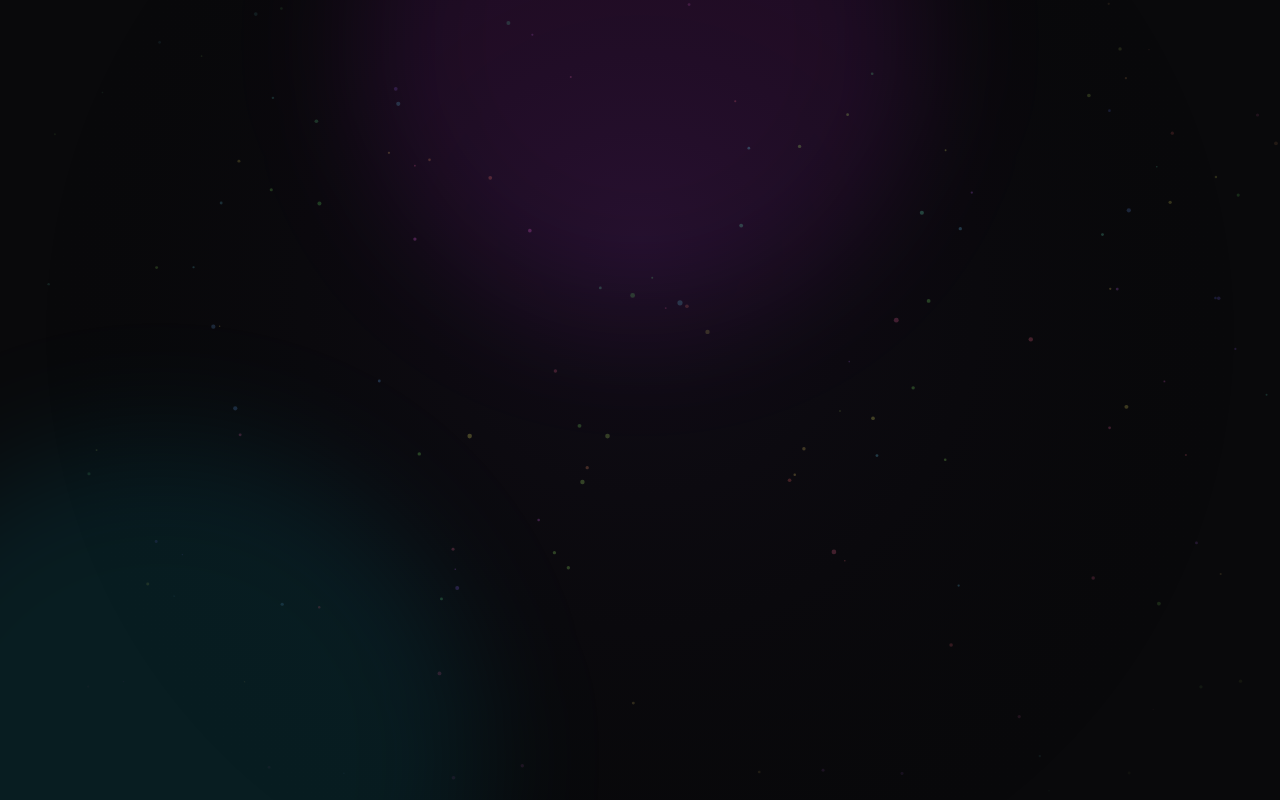
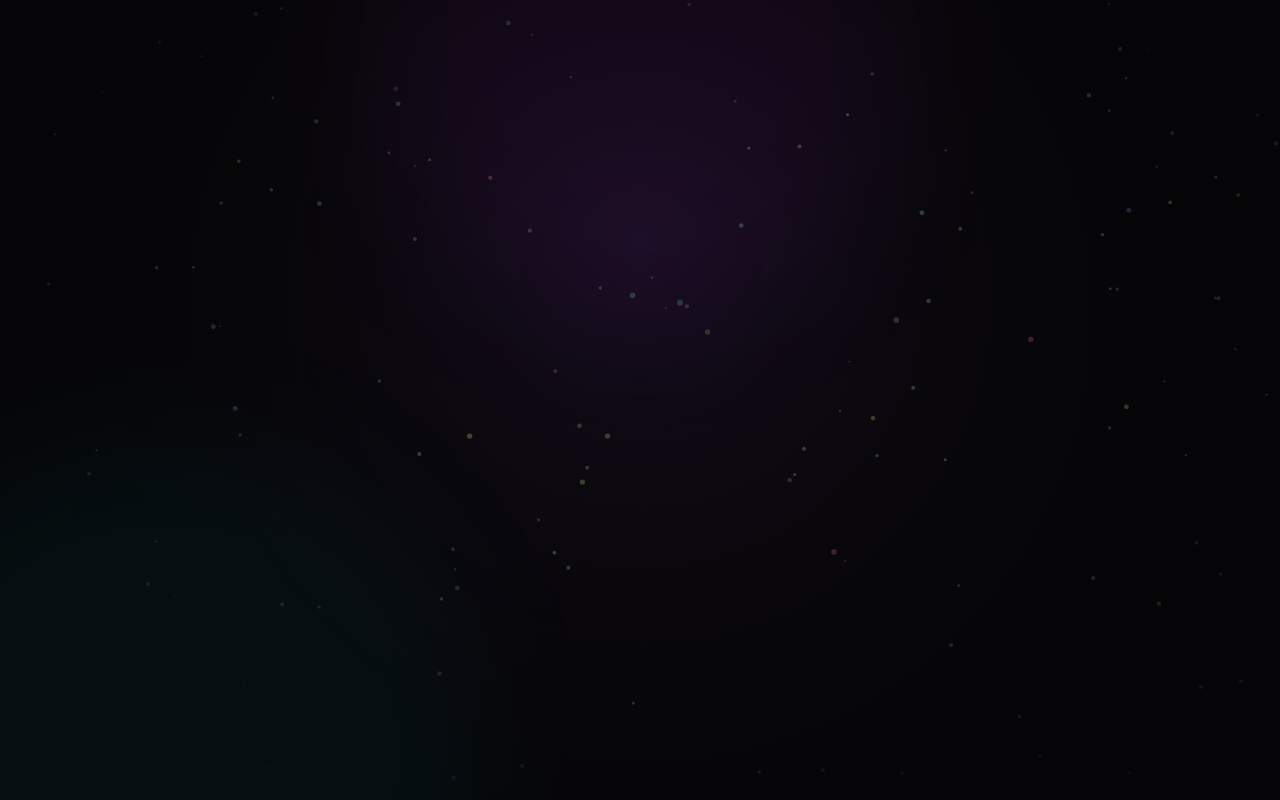
Before and after one commit to smccsw/flissinging, an Astro site in the folder site/: page / in a window 1280 px wide. Shown: the top 800 px of the page. Built offline with nearby package versions, Linux system fonts and the light colour scheme; Astro itself is replaced by a stand-in of ours; animation ran at ten frames a second.

Commit message:
feat: strengthen audio-reactive FX and contrast
Make the canvas background respond more visibly to music (pulse + lines + bloom) and improve contrast against the page.

Made-with: Cursor

```diff
--- a/site/src/components/FreeformBackground.astro
+++ b/site/src/components/FreeformBackground.astro
@@ -8,7 +8,7 @@
 ---
 
 <div aria-hidden="true" class="pointer-events-none fixed inset-0 -z-20">
-  <canvas data-freeform-bg class="h-full w-full opacity-70"></canvas>
+  <canvas data-freeform-bg class="h-full w-full opacity-90 mix-blend-screen"></canvas>
 </div>
 
 <!-- FX toggle (interactive, but tiny + unobtrusive) -->
--- a/site/src/layouts/Layout.astro
+++ b/site/src/layouts/Layout.astro
@@ -42,8 +42,8 @@ import FreeformBackground from "../components/FreeformBackground.astro";
 
     <div class="mx-auto flex min-h-dvh max-w-6xl flex-col px-4">
       <div aria-hidden="true" class="pointer-events-none fixed inset-0 -z-10">
-        <div class="absolute left-1/2 top-[-30vh] h-[70vh] w-[70vh] -translate-x-1/2 rounded-full bg-fuchsia-500/10 blur-3xl" />
-        <div class="absolute bottom-[-35vh] left-[-20vh] h-[80vh] w-[80vh] rounded-full bg-cyan-400/10 blur-3xl" />
+        <div class="absolute left-1/2 top-[-30vh] h-[70vh] w-[70vh] -translate-x-1/2 rounded-full bg-fuchsia-500/7 blur-3xl" />
+        <div class="absolute bottom-[-35vh] left-[-20vh] h-[80vh] w-[80vh] rounded-full bg-cyan-400/7 blur-3xl" />
       </div>
 
       <header class="sticky top-0 z-40 -mx-4 border-b border-white/10 bg-zinc-950/60 px-4 backdrop-blur">
--- a/site/src/lib/freeformBg.ts
+++ b/site/src/lib/freeformBg.ts
@@ -76,6 +76,8 @@ export function initFreeformBackground() {
   // Audio energy (0..1) pushed by the audio player when music is playing.
   let energy = 0;
   let energyTarget = 0;
+  let beat = 0;
+  let beatDecay = 0.86;
 
   const dpr = () => Math.min(2, window.devicePixelRatio || 1);
   let width = 0;
@@ -129,6 +131,10 @@ export function initFreeformBackground() {
     // Smooth energy so visuals feel musical, not jittery.
     energyTarget = clamp(energyTarget, 0, 1);
     energy = energy * 0.85 + energyTarget * 0.15;
+    // A simple beat detector: when energy rises quickly, punch a pulse.
+    const delta = energyTarget - energy;
+    if (delta > 0.12) beat = Math.min(1, beat + delta * 1.8);
+    beat *= beatDecay;
 
     // Background wash that subtly changes with scroll.
     const cA: [number, number, number] = [168, 85, 247]; // fuchsia-ish
@@ -138,20 +144,51 @@ export function initFreeformBackground() {
     ctx.clearRect(0, 0, width, height);
     ctx.globalCompositeOperation = "source-over";
 
+    // Darken wash to increase contrast while keeping color.
+    ctx.fillStyle = `rgba(0, 0, 0, ${0.35 - energy * 0.08})`;
+    ctx.fillRect(0, 0, width, height);
+
     const g = ctx.createRadialGradient(width * 0.5, height * (0.3 + sp * 0.2), 0, width * 0.5, height * 0.5, Math.max(width, height) * 0.8);
-    g.addColorStop(0, `rgba(${c[0]}, ${c[1]}, ${c[2]}, ${0.06 + energy * 0.10})`);
+    g.addColorStop(0, `rgba(${c[0]}, ${c[1]}, ${c[2]}, ${0.10 + energy * 0.22 + beat * 0.20})`);
     g.addColorStop(0.6, "rgba(0,0,0,0)");
     g.addColorStop(1, "rgba(0,0,0,0)");
     ctx.fillStyle = g;
     ctx.fillRect(0, 0, width, height);
 
     // Motion field
-    const flow = 0.9 + sp * 1.2 + energy * 1.2;
-    const swirl = 0.6 + sp * 1.4 + energy * 1.0;
+    const flow = 0.9 + sp * 1.2 + energy * 2.2 + beat * 2.4;
+    const swirl = 0.6 + sp * 1.4 + energy * 1.5 + beat * 1.5;
     const centerX = width * (0.45 + 0.1 * Math.sin(time * 0.2));
     const centerY = height * (0.4 + 0.08 * Math.cos(time * 0.17));
 
     ctx.globalCompositeOperation = "lighter";
+
+    // Optional connective tissue: draw a few short lines for “energy”.
+    const connectDist = (Math.min(width, height) * 0.06) * (1 + energy * 1.4 + beat * 1.8);
+    const connectDist2 = connectDist * connectDist;
+    ctx.lineWidth = 1;
+
+    // Only connect a subset (cheap).
+    const step = energy > 0.15 ? 2 : 3;
+    for (let i = 0; i < particles.length; i += step) {
+      const a = particles[i];
+      for (let j = i + step; j < particles.length; j += step) {
+        const b = particles[j];
+        const dx = a.p.x - b.p.x;
+        const dy = a.p.y - b.p.y;
+        const d2 = dx * dx + dy * dy;
+        if (d2 > connectDist2) continue;
+        const d = Math.sqrt(d2);
+        const strength = 1 - d / connectDist;
+        const alpha = (0.02 + energy * 0.10 + beat * 0.14) * strength;
+        if (alpha <= 0.01) continue;
+        ctx.strokeStyle = `rgba(255,255,255,${alpha})`;
+        ctx.beginPath();
+        ctx.moveTo(a.p.x, a.p.y);
+        ctx.lineTo(b.p.x, b.p.y);
+        ctx.stroke();
+      }
+    }
 
     for (const pt of particles) {
       const dx = (pt.p.x - centerX) / Math.max(1, width);
@@ -177,13 +214,24 @@ export function initFreeformBackground() {
       if (pt.p.y > height + 10) pt.p.y = -10;
 
       const alpha = 0.12 + 0.12 * Math.sin(time + dist * 6);
-      const size = pt.s * (0.8 + 0.6 * (1 - clamp(dist * 1.4, 0, 1))) * (0.9 + energy * 0.55);
+      const size =
+        pt.s *
+        (0.8 + 0.6 * (1 - clamp(dist * 1.4, 0, 1))) *
+        (1.05 + energy * 1.05 + beat * 0.9);
 
       const hue = (pt.hue + sp * 120 + time * 6) % 360;
-      ctx.fillStyle = `hsla(${hue}, 90%, ${68 + energy * 12}%, ${alpha + energy * 0.06})`;
+      ctx.fillStyle = `hsla(${hue}, 95%, ${74 + energy * 18 + beat * 10}%, ${alpha + energy * 0.18 + beat * 0.22})`;
       ctx.beginPath();
       ctx.arc(pt.p.x, pt.p.y, size, 0, Math.PI * 2);
       ctx.fill();
+
+      // Tiny hot core for contrast.
+      if (energy > 0.08) {
+        ctx.fillStyle = `rgba(255,255,255,${0.03 + energy * 0.08 + beat * 0.10})`;
+        ctx.beginPath();
+        ctx.arc(pt.p.x, pt.p.y, Math.max(0.6, size * 0.35), 0, Math.PI * 2);
+        ctx.fill();
+      }
     }
 
     raf = requestAnimationFrame(draw);
```
